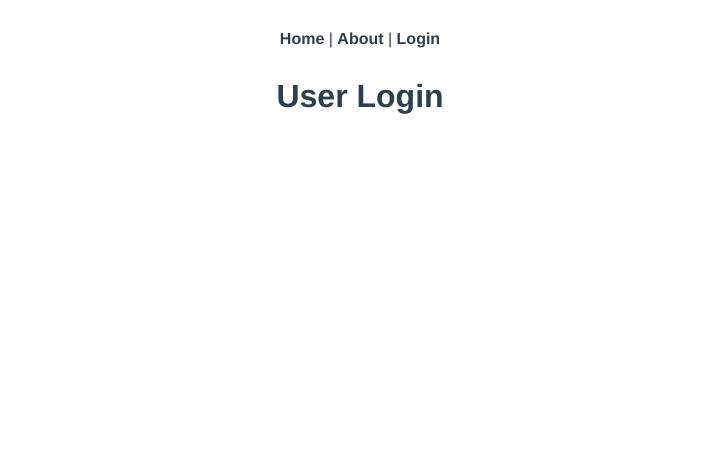
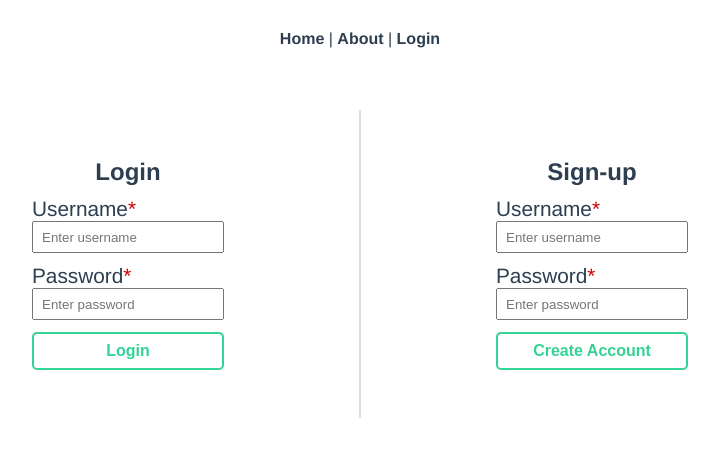
Before and after one commit to denimcouch/npc-gen-spa, a Vue app: page /#/login in a window 1280 px wide. Shown: the top 456 px of the page, without its empty margins (280-999 px from the left). Built offline with nearby package versions, Linux system fonts and the light colour scheme.

Commit message:
forms styled

```diff
--- a/src/App.vue
+++ b/src/App.vue
@@ -10,6 +10,15 @@
 </template>
 
 <style>
+:root {
+  --primary-color: #32d395;
+}
+* {
+  margin: 0;
+  padding: 0;
+  box-sizing: border-box;
+}
+
 #app {
   font-family: Avenir, Helvetica, Arial, sans-serif;
   -webkit-font-smoothing: antialiased;
@@ -20,6 +29,7 @@
 
 #nav {
   padding: 30px;
+  margin-bottom: 2rem;
 }
 
 #nav a {
@@ -33,4 +43,35 @@
 #nav a:hover {
   color: #32d395;
 }
+
+.btn {
+  display: inline-block;
+  border: none;
+  padding: 0.5rem 1.5rem;
+  margin: 0 0.5rem;
+  border-radius: 5px;
+  font-size: 1.2rem;
+  font-weight: 700;
+  background: #fff;
+  border: 2px solid var(--primary-color);
+  color: var(--primary-color);
+  transition: 0.1s ease-in-out;
+  cursor: pointer;
+}
+
+.btn:hover {
+  opacity: 0.9;
+  background: var(--primary-color);
+  color: #fff;
+}
+
+.btn:focus,
+.btn:active {
+  outline-color: transparent;
+}
+
+.btn--delete {
+  background: #d33d32;
+  color: #fff;
+}
 </style>
--- a/src/components/NPCShowcase.vue
+++ b/src/components/NPCShowcase.vue
@@ -67,29 +67,6 @@ export default {
   justify-content: center;
 }
 
-.btn {
-  display: inline-block;
-  border: none;
-  padding: 0.5rem 1.5rem;
-  margin: 0 0.5rem;
-  border-radius: 5px;
-  font-size: 1.2rem;
-  font-weight: 700;
-  background: var(--primary-color);
-  color: #fff;
-  transition: 0.2s ease-in-out;
-}
-
-.btn:focus,
-.btn:active {
-  outline-color: transparent;
-}
-
-.btn--delete {
-  background: #d33d32;
-  color: #fff;
-}
-
 .hidden {
   display: none;
 }
--- /dev/null
+++ b/src/components/UserLogin.vue
@@ -0,0 +1,24 @@
+<template>
+  <section class="user-container login">
+    <h1 class="login__title">Login</h1>
+    <form class="user-form login-form">
+      <div class="form-input">
+        <label for="username">Username</label>
+        <input type="text" name="username" placeholder="Enter username" />
+      </div>
+      <div class="form-input">
+        <label for="password">Password</label>
+        <input type="text" name="password" placeholder="Enter password" />
+      </div>
+      <button class="btn btn-submit" type="submit">Login</button>
+    </form>
+  </section>
+</template>
+
+<script>
+export default {
+  name: "UserLogin",
+};
+</script>
+
+<style></style>
--- /dev/null
+++ b/src/components/UserSignup.vue
@@ -0,0 +1,24 @@
+<template>
+  <section class="user-container signup">
+    <h1 class="signup__title">Sign-up</h1>
+    <form class="user-form signup-form">
+      <div class="form-input">
+        <label for="username">Username</label>
+        <input type="text" name="username" placeholder="Enter username" />
+      </div>
+      <div class="form-input">
+        <label for="password">Password</label>
+        <input type="text" name="password" placeholder="Enter password" />
+      </div>
+      <button class="btn btn-submit" type="submit">Create Account</button>
+    </form>
+  </section>
+</template>
+
+<script>
+export default {
+  name: "UserSignup"
+};
+</script>
+
+<style></style>
--- a/src/views/Home.vue
+++ b/src/views/Home.vue
@@ -66,15 +66,6 @@ export default {
 </script>
 
 <style>
-:root {
-  --primary-color: #32d395;
-}
-* {
-  margin: 0;
-  padding: 0;
-  box-sizing: border-box;
-}
-
 .home {
   max-width: 1100px;
   margin: auto;
--- a/src/views/Login.vue
+++ b/src/views/Login.vue
@@ -1,13 +1,72 @@
 <template>
   <main id="user-login">
-    <h1 class="title">User Login</h1>
+    <div class="user-options">
+      <UserLogin />
+      <div class="vertical-divider"></div>
+      <UserSignup />
+    </div>
   </main>
 </template>
 
 <script>
+import UserLogin from "../components/UserLogin";
+import UserSignup from "../components/UserSignup";
 export default {
-  name: "Login"
+  name: "Login",
+  components: {
+    UserLogin,
+    UserSignup
+  }
 };
 </script>
 
-<style></style>
+<style>
+.vertical-divider {
+  position: absolute;
+  background: #ddd;
+  border: 1px solid #ddd;
+  height: 100%;
+}
+
+.user-options {
+  display: flex;
+  position: relative;
+  max-width: 1200px;
+  align-items: center;
+  justify-content: space-evenly;
+  margin: auto;
+  padding: 3rem 0;
+}
+
+.user-form {
+  width: 12rem;
+}
+
+.user-form .form-input {
+  margin: 0.7rem 0;
+  width: 100%;
+}
+
+.user-form .form-input label {
+  display: block;
+  text-align: left;
+  font-size: 1.3rem;
+}
+
+.user-form .form-input label::after {
+  content: "*";
+  color: rgb(204, 1, 1);
+}
+
+.user-form .form-input input {
+  width: 100%;
+  height: 2rem;
+  padding: 0 0.5rem;
+}
+
+.user-form .btn-submit {
+  font-size: 1rem;
+  width: 100%;
+  margin: auto;
+}
+</style>
```
